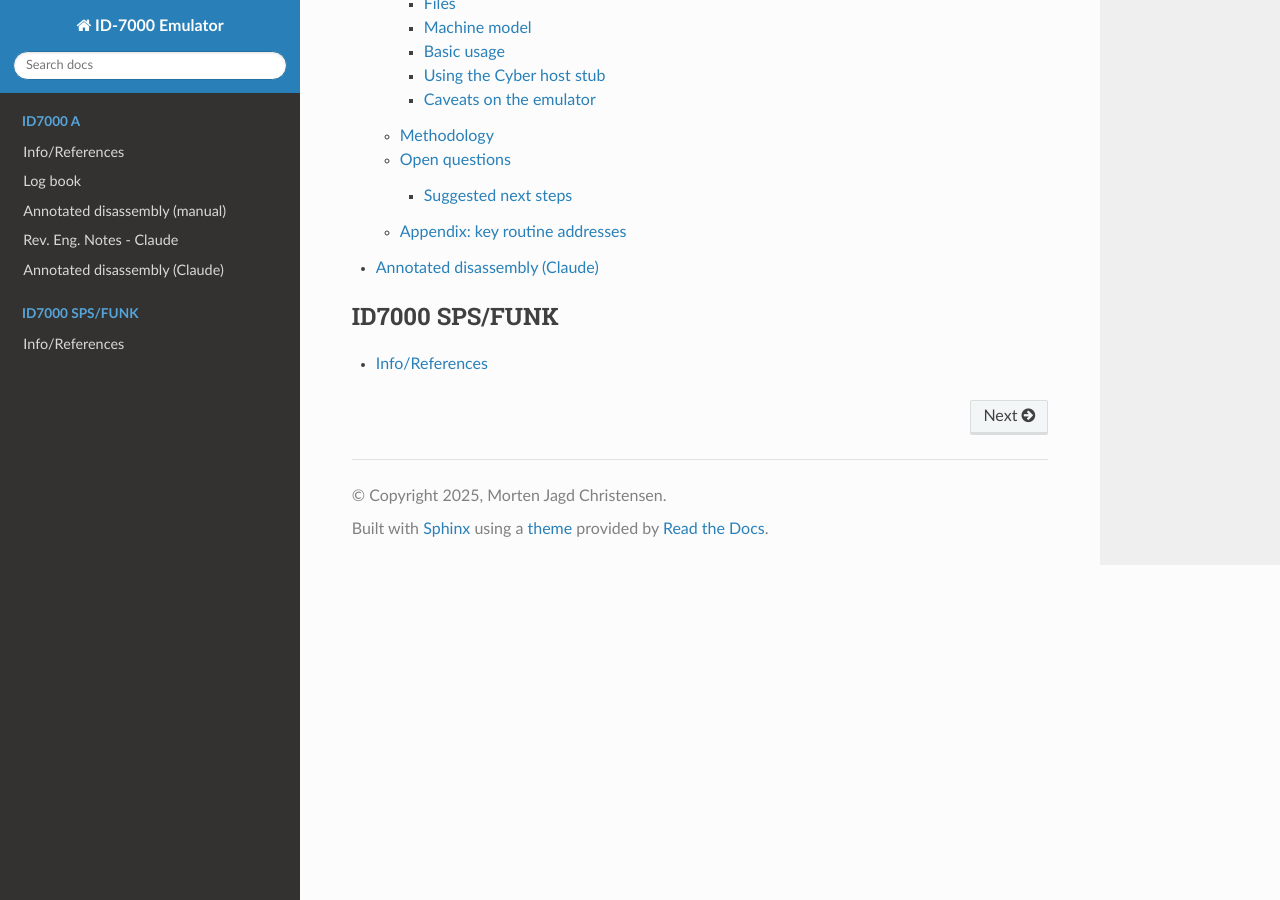
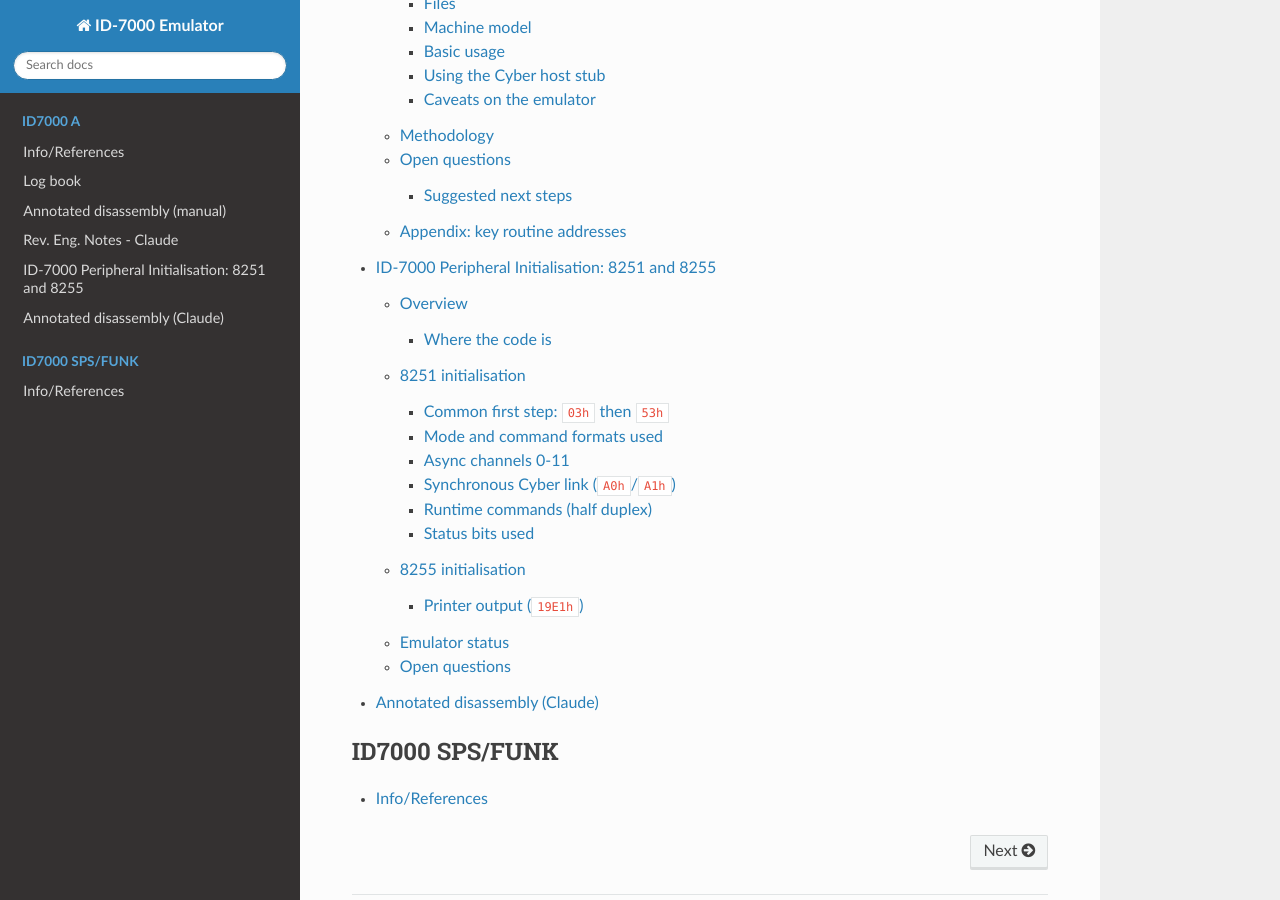
Before and after one commit to Datamuseum-DK/ID-7000-Emulator, a Sphinx documentation site: the page built from docs/source/index.rst, in a window 1280 px wide and 900 px high, scrolled down 1834 px. Built offline with Sphinx 7.4.7 and the Read the Docs theme 3.1.0, drawn with Linux system fonts in a browser that asks for light colours; some of the changed lines change nothing that is shown.

Commit message:
added claude summary of peripherals

```diff
--- /dev/null
+++ b/docs/source/id7000_a/claude_peripheral_init.rst
@@ -0,0 +1,280 @@
+=====================================================
+ID-7000 Peripheral Initialisation: 8251 and 8255
+=====================================================
+
+.. contents:: 8251 and 8255
+   :local:
+   :depth: 2
+
+.. note::
+
+   Everything here is decoded from the ``OUT`` instructions in the board 5 ROM
+   (``board5_eproms_0_to_6.bin``) against the standard Intel 8251/8251A and
+   8255A register formats. The pin wiring and the baud-rate clock are
+   *inferred*; no schematic was available.
+
+Overview
+========
+
+The firmware drives three kinds of peripheral chip:
+
+.. list-table::
+   :header-rows: 1
+   :widths: 22 18 60
+
+   * - Chip
+     - Ports
+     - Role (inferred)
+   * - 8251 USART x 12
+     - ``60h``/``61h`` to ``76h``/``77h``
+     - Async user channels. Chip *n* uses ``60h+2n`` (data) and ``61h+2n``
+       (control/status).
+   * - 8251 USART x 1
+     - ``A0h``/``A1h``
+     - Synchronous line to the Cyber host.
+   * - 8255 PPI
+     - ``50h``-``53h``
+     - Parallel (printer-style) output port.
+
+The 8251 C/D pin is probably wired to address bit A0, so the odd port is
+always the control/status register.
+
+Where the code is
+-----------------
+
+.. list-table::
+   :header-rows: 1
+   :widths: 20 80
+
+   * - Address
+     - Purpose
+   * - ``0DA7h``-``0DB3h``
+     - Channel 0 initialisation, done *before* the self-test so that error
+       messages can be printed.
+   * - ``0FFFh``-``1010h``
+     - Synchronous 8251 initialisation (the first ``03h`` is loaded at
+       ``0FFFh``).
+   * - ``1012h``-``1020h``
+     - 8255 initialisation.
+   * - ``1022h``-``1079h``
+     - Loop over channels 0-11, writing the async init sequence through the
+       stub table at ``0C91h``.
+   * - ``0050h``, ``01C2h``, ``01FDh``, ``0280h``
+     - Runtime commands to the synchronous 8251.
+   * - ``19E1h``
+     - Printer byte output using the 8255.
+
+8251 initialisation
+===================
+
+Common first step: ``03h`` then ``53h``
+---------------------------------------
+
+An 8251 accepts control-port writes in a fixed order (mode byte, sync
+character(s) if any, then command bytes). After a warm restart the ROM cannot
+know which step a chip is on, so every chip receives ``03h`` then ``53h``.
+
+* Waiting for a mode byte: ``03h`` is taken as an async mode (the stop-bit
+  field is invalid, which the chip tolerates), so ``53h`` is a command.
+* Waiting for a command: ``03h`` is a harmless command (TxEN and DTR).
+* Waiting for a single sync character: ``03h`` is that character.
+
+In each case ``53h`` is then a command. ``53h`` is ``0101 0011``, which sets
+IR, ER, DTR and TxEN. IR (internal reset, ``40h``) sends the chip back to the
+wait-for-mode state; the other bits have no lasting effect.
+
+.. note::
+
+   One case is not covered: a chip waiting for a *second* sync character. The
+   datasheet recommends three dummy writes for that situation.
+
+Mode and command formats used
+-----------------------------
+
+.. code-block:: text
+
+   Mode byte    D7  D6  D5  D4   D3  D2   D1  D0
+   (async)      S2  S1  EP  PEN  L2  L1   B2  B1
+                stop    even par  data bits   clock (01=x1, 10=x16, 11=x64)
+   (sync, B=00) S2 = 1 single sync char, S1 = 0 internal sync detect
+
+   Command byte D7  D6  D5   D4  D3    D2   D1   D0
+                EH  IR  RTS  ER  SBRK  RxE  DTR  TxEN
+
+Async channels 0-11
+-------------------
+
+.. list-table::
+   :header-rows: 1
+   :widths: 12 25 63
+
+   * - Byte
+     - Kind
+     - Meaning
+   * - ``03h``
+     - flush
+     - See "Common first step" above.
+   * - ``53h``
+     - command
+     - IR: internal reset.
+   * - ``FAh``
+     - mode
+     - ``1111 1010``: async, clock divide x16, 7 data bits, parity enabled and
+       even, 2 stop bits. In short, **7E2 at 16x the external clock**.
+   * - ``25h``
+     - command
+     - ``0010 0101``: RTS, RxE, TxEN set. Transmitter and receiver enabled,
+       RTS asserted. DTR is **not** asserted and the error flags are not
+       cleared.
+
+After the four writes the loop reads the channel's data port once to discard
+any stale byte (stub at ``0C04h``).
+
+.. note::
+
+   The ROM does not set a baud rate. That is determined by the clock wired to
+   the chip's TxC/RxC pins, so any speed selection must be in the hardware.
+
+Synchronous Cyber link (``A0h``/``A1h``)
+----------------------------------------
+
+The sequence is ``03h``, ``53h``, ``98h``, ``16h``, ``96h``.
+
+.. list-table::
+   :header-rows: 1
+   :widths: 12 25 63
+
+   * - Byte
+     - Kind
+     - Meaning
+   * - ``03h``, ``53h``
+     - flush, reset
+     - As for the async channels.
+   * - ``98h``
+     - mode
+     - ``1001 1000``: synchronous mode, 7 data bits, parity enabled and
+       **odd**, single sync character, internal sync detect.
+   * - ``16h``
+     - sync character
+     - SYN. In sync mode the byte after the mode word is the sync character.
+   * - ``96h``
+     - command
+     - ``1001 0110``: EH (enter hunt), ER (clear errors), RxE, DTR. The
+       receiver is enabled and searching for SYN. RTS and the transmitter
+       are off.
+
+The odd parity setting fits the sync character: SYN (``16h``) has three bits
+set, so with odd parity its parity bit is 0 and it goes out as plain ``16h``.
+
+Runtime commands (half duplex)
+------------------------------
+
+The line is run half-duplex. The receiver and transmitter are never enabled
+together, and RTS is asserted only while transmitting.
+
+.. list-table::
+   :header-rows: 1
+   :widths: 10 25 15 50
+
+   * - Byte
+     - Bits set
+     - Address
+     - Purpose
+   * - ``96h``
+     - EH, ER, RxE, DTR
+     - ``0050h``, ``0280h``
+     - Receive. Used after an error and after a transmit finishes.
+   * - ``02h``
+     - DTR
+     - ``01C2h``
+     - A complete frame has been received: switch the receiver off while the
+       reply is prepared.
+   * - ``33h``
+     - TxEN, DTR, ER, RTS
+     - ``01FDh``
+     - Start a transmit with RTS asserted.
+
+The routines at ``0050h`` and ``01FDh`` also set bit 2 and bit 4 of the system
+latch (port ``FEh``). What those bits control is not known.
+
+Status bits used
+----------------
+
+.. list-table::
+   :header-rows: 1
+   :widths: 15 85
+
+   * - Bit
+     - Use
+   * - 0
+     - TxRDY: tested before each character is written.
+   * - 1
+     - RxRDY: tested by the polling code and the sync receive ISR.
+   * - 3-5
+     - PE, OE, FE: the sync receive ISR masks with ``38h`` and resets the
+       receiver on any error.
+
+8255 initialisation
+===================
+
+The 8255 is set up at ``1012h``-``1020h``. Port ``53h`` is the control
+register, ``50h`` is port A and ``51h`` is port B.
+
+.. list-table::
+   :header-rows: 1
+   :widths: 10 22 68
+
+   * - Write
+     - Kind
+     - Effect
+   * - ``82h``
+     - mode set
+     - ``1000 0010``: group A mode 0, **port A output**, port C upper output,
+       group B mode 0, **port B input**, port C lower output.
+   * - ``08h``
+     - bit set/reset
+     - Bit 7 = 0 selects bit set/reset. Bit number ``100`` = PC4, bit 0 = 0:
+       **reset PC4**.
+   * - ``09h``
+     - bit set/reset
+     - **Set PC4**.
+   * - ``0Fh``
+     - bit set/reset
+     - Bit number ``111`` = PC7, bit 0 = 1: **set PC7**.
+
+The mode write already clears the output latches, so the PC4 reset is
+redundant. PC4 ends high; what it connects to is not known.
+
+Printer output (``19E1h``)
+--------------------------
+
+PC7 is the strobe. The routine:
+
+1. Disables interrupts and reads port B (``51h``). If bit 5 is set it yields
+   to another task (``task_switch``) and tries again.
+2. Writes the character to port A (``50h``).
+3. Writes ``0Eh`` (reset PC7, strobe low) then ``0Fh`` (set PC7, strobe high).
+
+PC7 idles high and the strobe is active low. This is the usual Centronics-style
+handshake with PB5 as a busy line, but it has not been confirmed against a
+schematic. After a busy indication the code also tests PB3 (``ANI 08h``); its
+meaning is unclear.
+
+Emulator status
+===============
+
+* ``sync.py`` models the 8251 mode / sync-character / command sequence and
+  the TxRDY/RxRDY status bits for the sync chip.
+* The 12 async channels use a simpler stub (``machine.py``): status is
+  always TxRDY plus RxRDY when a byte is queued, and control writes are
+  ignored.
+* The 8255 is a stub. Reads of port ``51h`` return 0, so the printer is
+  always ready; PB3 and PC4 are not modelled.
+
+Open questions
+==============
+
+* What clock sets the baud rate, and whether it is selectable.
+* What bits 2 and 4 of the system latch (``FEh``) control.
+* What PC4 (8255) and PB3 connect to.
+* Whether the chips are 8251 or 8251A (the sequence works on both).
--- a/docs/source/index.rst
+++ b/docs/source/index.rst
@@ -21,6 +21,7 @@ from ROMs.
     id7000_a/log
     id7000_a/annotate
     id7000_a/claude_reveng
+    id7000_a/claude_peripheral_init
     id7000_a/claude_id7000_rom
 
 .. toctree::
```
